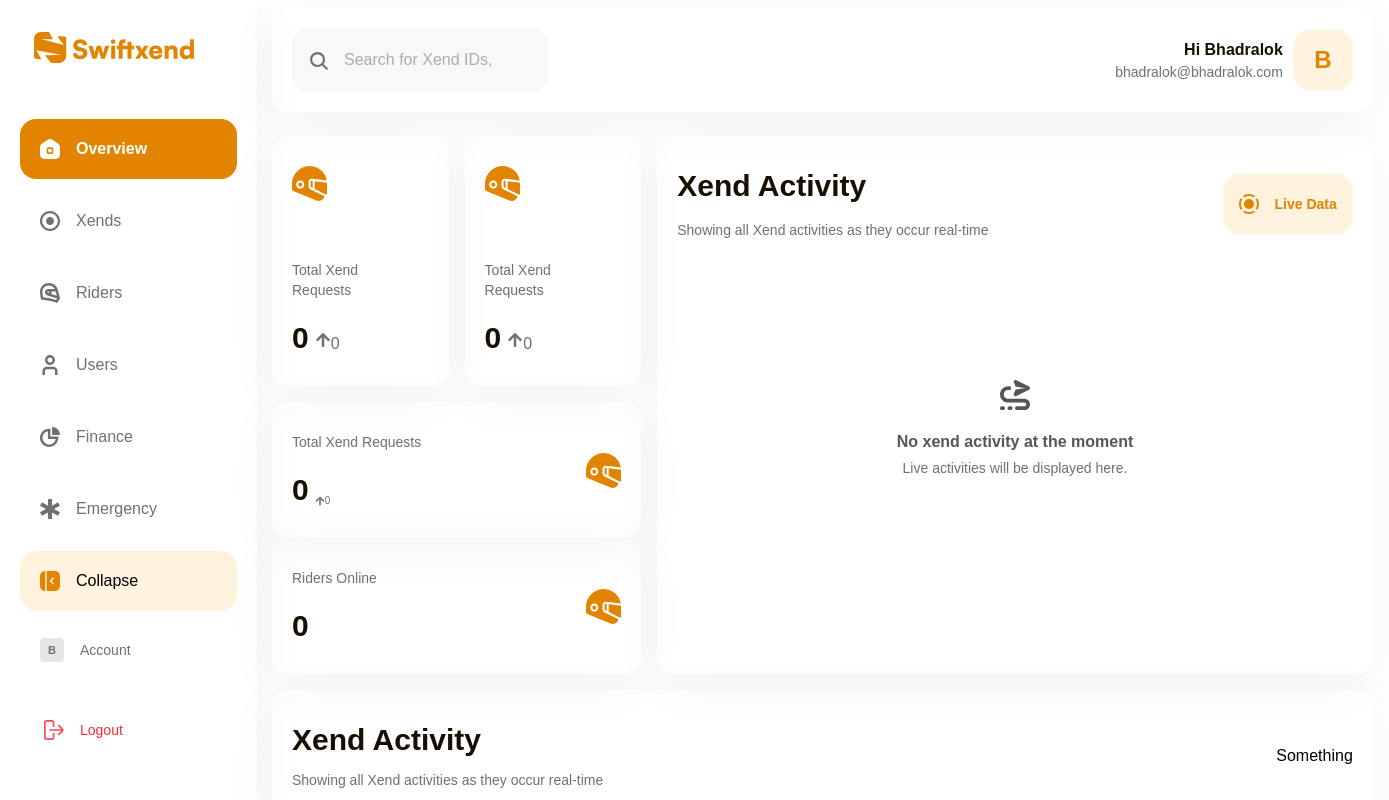
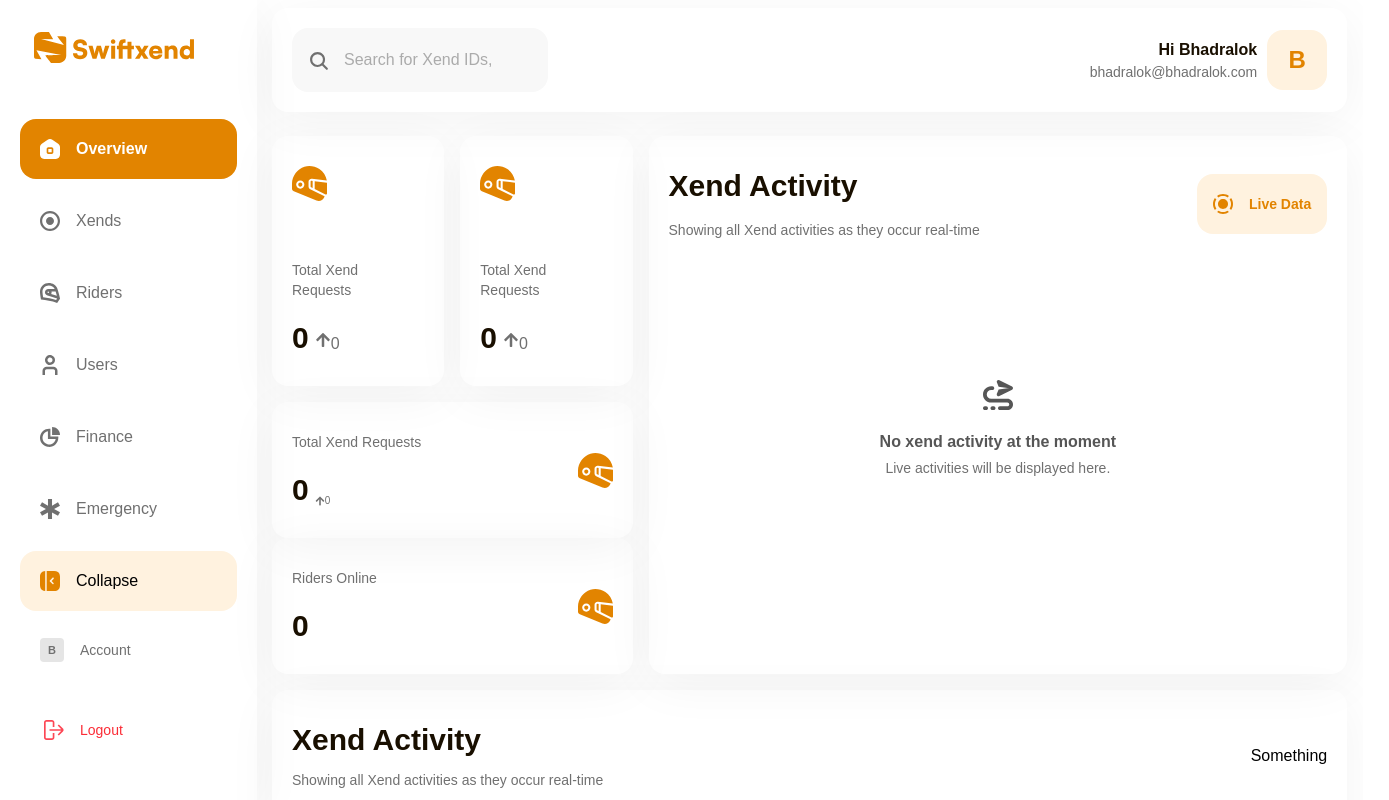
Before and after one commit to Bhadralok/xendr-admin, a React (Vite) app: page /dashboard in a window 1280 px wide. Shown: the top 800 px of the page, 1389 px wide, since content can reach past the window. Built offline with nearby package versions, Linux system fonts and the light colour scheme; a web font is replaced by a local one.

Commit message:
fixed overflowing issue

```diff
--- a/src/Pages/Dashboard.jsx
+++ b/src/Pages/Dashboard.jsx
@@ -3,11 +3,14 @@
 import helmet from "../assets/helmet.svg";
 import paperxend from "../assets/paperxend.svg";
 import activity from "../assets/activityicon.svg";
+import { useContext } from "react";
+import { CollapseContext } from "../Context/CollapsedContext";
 
 export default function Dashboard() {
+  const { collapsed } = useContext(CollapseContext);
   return (
-    <>
-      <div className="flex h-full w-full gap-4 ">
+    <div className={`${collapsed ? "w-full" : "w-[84vw]"} `}>
+      <div className="flex h-full gap-4 ">
         <div className=" flex flex-col gap-4">
           <div className="h-62.5 flex gap-4">
             <DashboardCard
@@ -46,6 +49,6 @@
       <div className=" mt-4">
         <ActivityCard isDropdown={true} isButton={false} icon={activity} />
       </div>
-    </>
+    </div>
   );
 }
```
